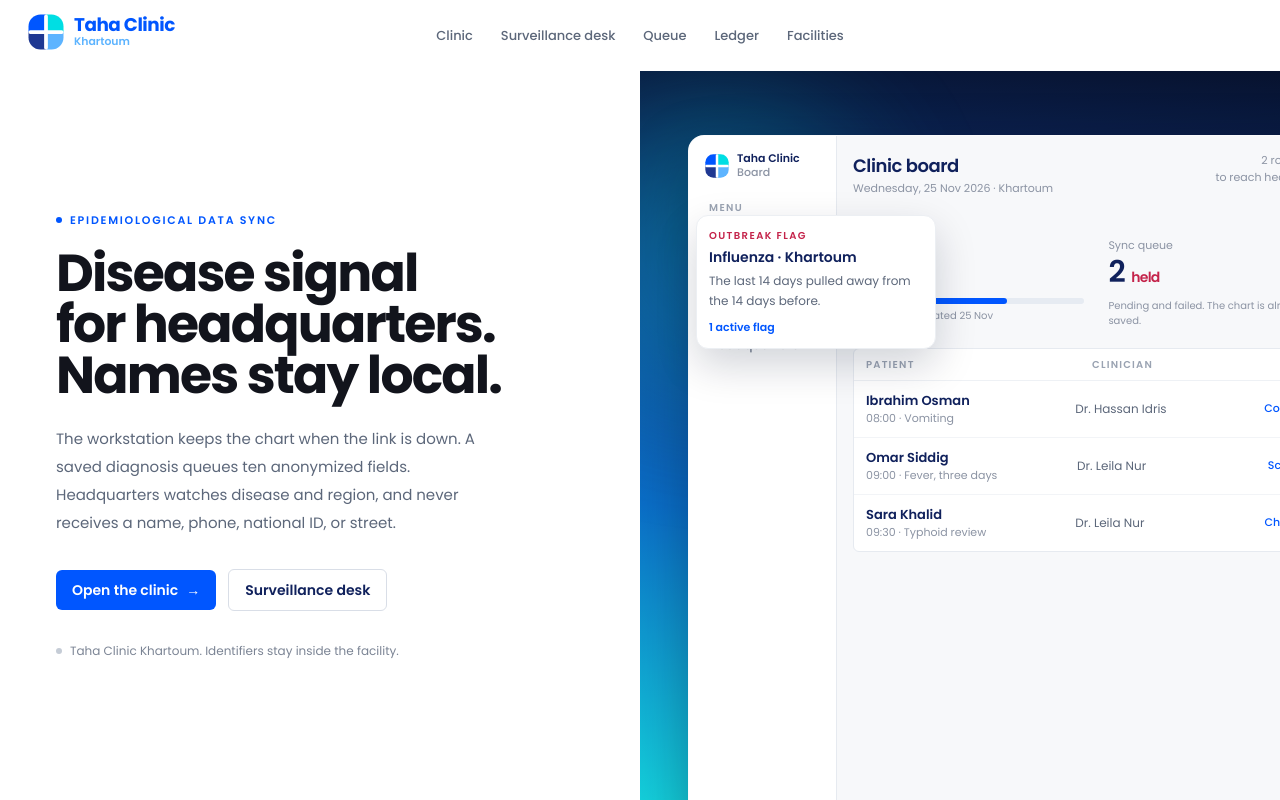
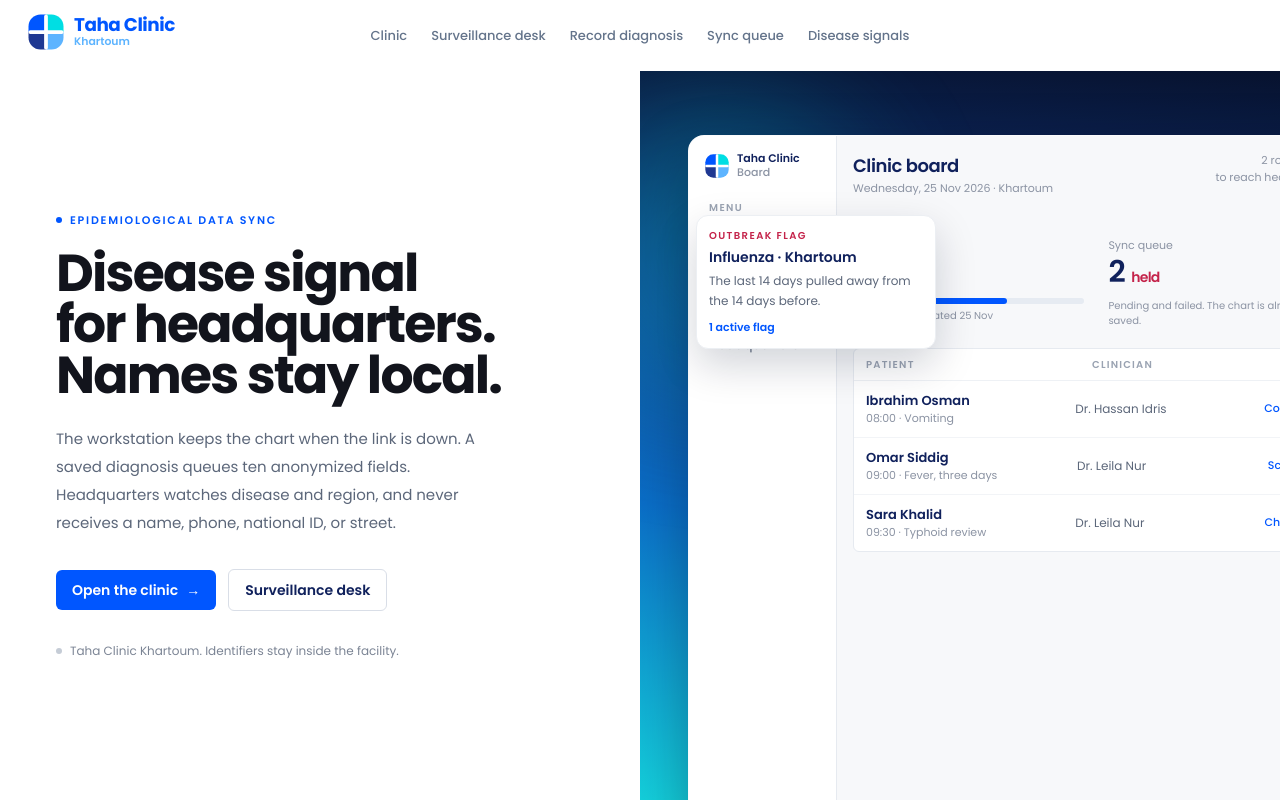
Before and after one commit to Omda-Si/Taha-ERP-epidemiology, a Next.js app in the folder frontend/: page / in a window 1280 px wide. Built offline with nearby package versions, Linux system fonts and the light colour scheme.

Commit message:
updated the navigation bar of landing page

```diff
--- a/frontend/src/components/views/home.tsx
+++ b/frontend/src/components/views/home.tsx
@@ -6,10 +6,16 @@ import { Logo, Mark } from "@/components/logo";
 const NAV = [
   { href: "/clinic", label: "Clinic" },
   { href: "/hq", label: "Surveillance desk" },
+  { href: "/clinic/diagnose", label: "Record diagnosis" },
+  { href: "/clinic/sync", label: "Sync queue" },
+  { href: "/hq/diseases", label: "Disease signals" },
+] as const;
+
+const MOBILE_QUICK = [
+  { href: "/clinic", label: "Clinic" },
+  { href: "/hq", label: "Desk" },
   { href: "/clinic/sync", label: "Queue" },
-  { href: "/hq/events", label: "Ledger" },
-  { href: "/hq/facilities", label: "Facilities" },
-];
+] as const;
 
 const BOARD = [
   { id: "apt_ibrahim_today", name: "Ibrahim Osman", doctor: "Dr. Hassan Idris", reason: "Vomiting", when: "08:00", state: "Completed" },
@@ -25,16 +31,28 @@ export function HomeView() {
           <Link href="/" className="relative z-10 shrink-0">
             <Logo />
           </Link>
-          <nav className="absolute left-1/2 hidden -translate-x-1/2 items-center gap-7 text-[13px] font-medium text-[#5c677a] lg:flex">
+          <nav
+            className="absolute left-1/2 hidden -translate-x-1/2 items-center gap-6 text-[13px] font-medium text-[#64748b] lg:flex"
+            aria-label="Quick links"
+          >
             {NAV.map((item) => (
-              <Link key={item.href} href={item.href} className="hover:text-ink">
+              <Link
+                key={item.href}
+                href={item.href}
+                className="whitespace-nowrap transition hover:text-clinic"
+                title={item.label}
+              >
                 {item.label}
               </Link>
             ))}
           </nav>
-          <Link href="/hq" className="text-[13px] font-medium text-ink lg:hidden">
-            Headquarters
-          </Link>
+          <nav className="flex items-center gap-3 text-[13px] font-medium text-[#64748b] lg:hidden" aria-label="Quick links">
+            {MOBILE_QUICK.map((item) => (
+              <Link key={item.href} href={item.href} className="transition hover:text-clinic">
+                {item.label}
+              </Link>
+            ))}
+          </nav>
         </header>
 
         <div className="grid min-h-0 flex-1 grid-rows-[minmax(0,1.05fr)_minmax(0,0.95fr)] lg:grid-cols-2 lg:grid-rows-1">
```
